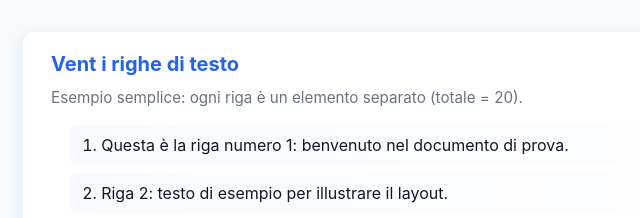
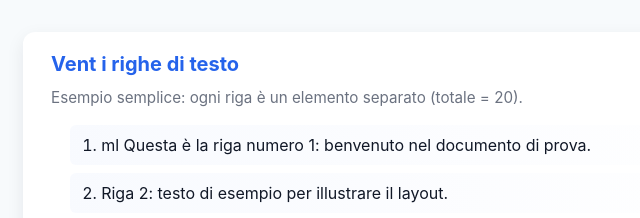
Before and after one commit to Maluto71/TPST25-26ClassiV, a plain HTML site: page index.html in a window 1280 px wide. Shown: the top 218 px of the page, 209-849 px from the left. Drawn offline with Linux system fonts and the light colour scheme.

Commit message:
secondo commit

```diff
--- a/index.html
+++ b/index.html
@@ -67,7 +67,7 @@
     <p class="lead">Esempio semplice: ogni riga è un elemento separato (totale = 20).</p>
 
     <ol class="lines" aria-label="Elenco di venti righe">
-      <li>Questa è la riga numero 1: benvenuto nel documento di prova.</li>
+      <li> ml Questa è la riga numero 1: benvenuto nel documento di prova.</li>
       <li>Riga 2: testo di esempio per illustrare il layout.</li>
       <li>Riga 3: qui possiamo provare a leggere con calma.</li>
       <li>Riga 4: ogni riga è distinta e ben separata.</li>
```
